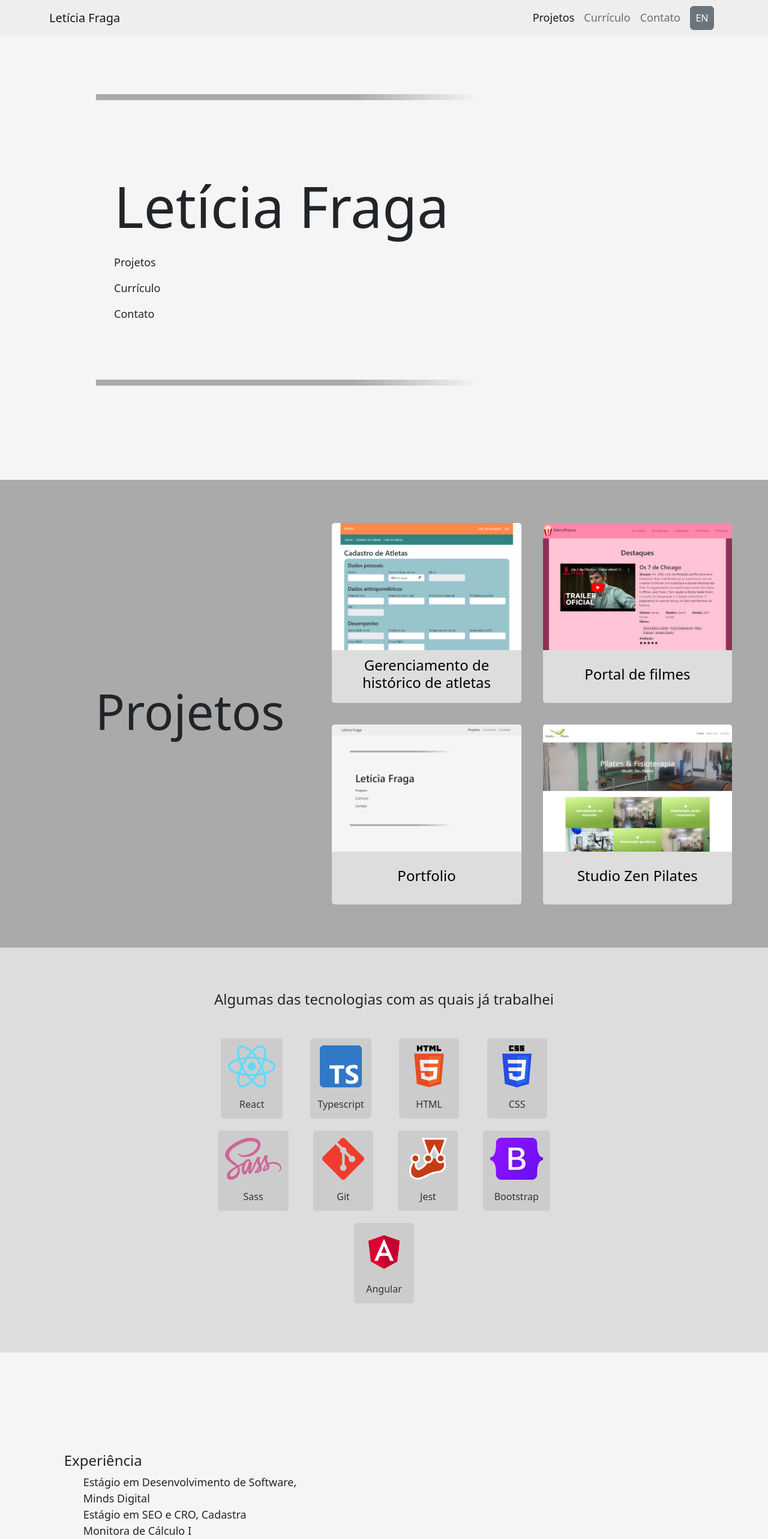
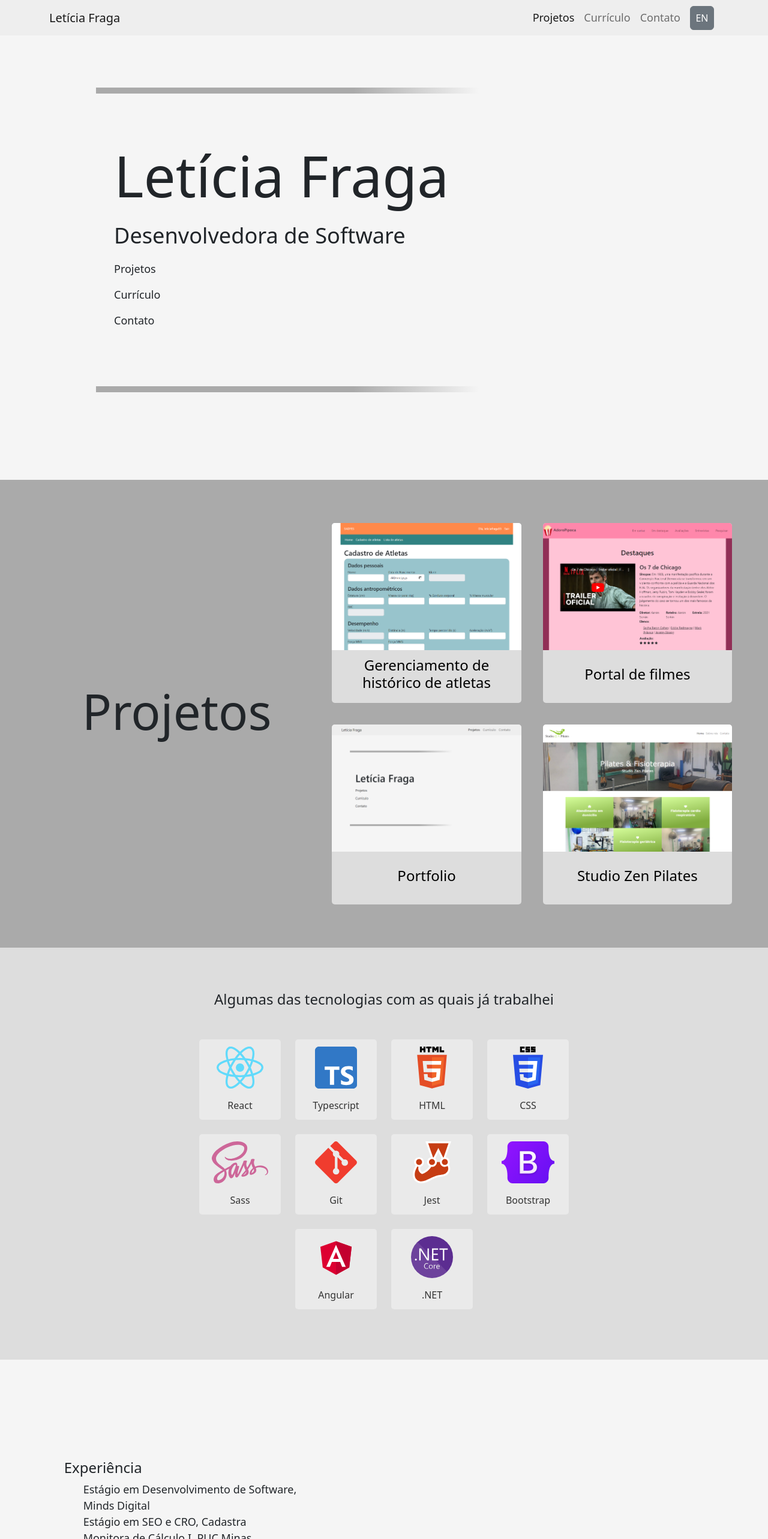
Before and after one commit to leticiafraga/leticiafraga.github.io, a React (Vite) app: page / in a window 1280 px wide. Shown: the top 2566 px of the page at 60% size. Built offline with nearby package versions, Linux system fonts and the light colour scheme.

Commit message:
add dotnet badge and style fixes

```diff
--- a/src/_variables.scss
+++ b/src/_variables.scss
@@ -1,2 +1 @@
 $bg: #aaa;
-// $bg: #e4bd91;
--- a/src/components/App/App.module.scss
+++ b/src/components/App/App.module.scss
@@ -31,13 +31,18 @@
 .main {
     height: 100vh;
     & > div {
-        padding: 15vh 0 10vh 20px;
+        padding: 10vh 0 10vh 20px;
         border: 10px solid $bg;
         animation: 2s ease-out 1s 1 showBorder;
         border-image: linear-gradient(to right, $bg 40%, transparent 60%) 100% 1;
     }
     h1 {
-        margin-bottom: 3vh;
+        margin-bottom: 2vh;
+    }
+
+    strong {
+        font-size: calc(1.3rem + 1.2vw);
+        font-weight: 500;
     }
 
     @media (max-width: 992px) {
--- a/src/components/App/App.tsx
+++ b/src/components/App/App.tsx
@@ -34,6 +34,9 @@ function App() {
             >
                 <div className="col-md-10 offset-md-1">
                     <h1>{t("title")}</h1>
+                    <p>
+                        <strong>{t("softwareDeveloper")}</strong>
+                    </p>
 
                     {sections.map((item, index) => (
                         <p>
--- a/src/components/Projects/Projects.tsx
+++ b/src/components/Projects/Projects.tsx
@@ -51,7 +51,7 @@ export default function Projects() {
             }
             id="projects"
         >
-            <div className="col offset-lg-1 mb-5 mb-lg-0">
+            <div className="col-12 col-md text-center mb-5 mb-lg-0">
                 <h2>{t("projects")}</h2>
             </div>
             <div className={"col-12 col-lg-7 " + style.wrapper}>
--- a/src/components/Technologies/Technologies.module.scss
+++ b/src/components/Technologies/Technologies.module.scss
@@ -8,24 +8,32 @@
     }
 }
 
+.badgeContainer {
+    padding: 12px;
+}
+
 .badge {
     padding: 12px;
-    background-color: #ccc;
+    background-color: #eaeaea;
     color: #333;
-    margin: 10px;
     border-radius: 5px;
-    font-size: 1rem;
-    min-width: 100px;
+    min-width: 110px;
     display: flex;
     flex-direction: column;
-
     align-items: center;
+    transition: box-shadow 0.5s;
 
     img {
         height: 70px;
     }
 
     span {
+        font-size: 1rem;
         margin-top: 1rem;
+        font-weight: 500;
+    }
+
+    &:hover {
+        box-shadow: 0 4px 10px 4px #aaa;
     }
 }
--- a/src/components/Technologies/Technologies.tsx
+++ b/src/components/Technologies/Technologies.tsx
@@ -8,6 +8,7 @@ import sass from "../../assets/icons/sass.svg";
 import typescript from "../../assets/icons/typescript.svg";
 import bootstrap from "../../assets/icons/bootstrap.svg";
 import jest from "../../assets/icons/jest.svg";
+import dotnet from "../../assets/icons/dotnet.svg";
 import { useTranslation } from "react-i18next";
 
 const techs = [
@@ -20,6 +21,7 @@ const techs = [
     { name: "Jest", icon: jest },
     { name: "Bootstrap", icon: bootstrap },
     { name: "Angular", icon: angular },
+    { name: ".NET", icon: dotnet },
 ];
 
 export default function Technologies() {
@@ -28,13 +30,19 @@ export default function Technologies() {
     return (
         <section className={style.skills + " row"}>
             <h3 className="text-center">{t("technologies_work")}</h3>
-            <div className="col-md-6 offset-md-3 col-12 d-flex justify-content-evenly flex-wrap">
+            <div className="col-md-6 offset-md-3 col-12 d-flex">
+                <div className="row justify-content-center">
                     {techs.map((item) => (
+                        <div
+                            className={style.badgeContainer + " col-4 col-lg-3"}
+                        >
                             <span className={style.badge}>
                                 <img src={item.icon} />
                                 <span>{item.name}</span>
                             </span>
+                        </div>
                     ))}
+                </div>
             </div>
         </section>
     );
--- a/src/public/locales/en/app.json
+++ b/src/public/locales/en/app.json
@@ -1,5 +1,6 @@
 {
     "title": "Letícia Fraga",
+    "softwareDeveloper": "Software Developer",
     "projects": "Projects",
     "projectsSection": {
         "athletesMonitoring": {
--- a/src/public/locales/pt/app.json
+++ b/src/public/locales/pt/app.json
@@ -1,5 +1,6 @@
 {
     "title": "Letícia Fraga",
+    "softwareDeveloper": "Desenvolvedora de Software",
     "projects": "Projetos",
     "projectsSection": {
         "athletesMonitoring": {
@@ -24,7 +25,7 @@
         "experience": "Experiência",
         "mindsInternship": "Estágio em Desenvolvimento de Software, Minds Digital",
         "cadastraInternship": "Estágio em SEO e CRO, Cadastra",
-        "calculusTutor": "Monitora de Cálculo I",
+        "calculusTutor": "Monitora de Cálculo I, PUC Minas",
         "education": "Formação",
         "softwareEngineering": "Engenharia de Software, PUC Minas, cursando",
         "softwareEngineeringDetails": "2021 - 2024",
```
Also changed, not shown: src/assets/icons/dotnet.svg (added). Lines whose indentation alone changed are shown as unchanged.
